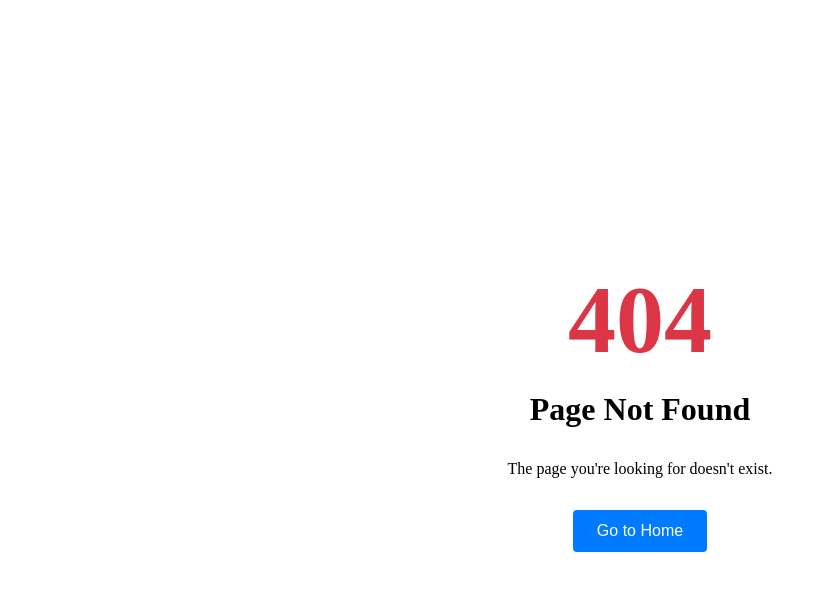
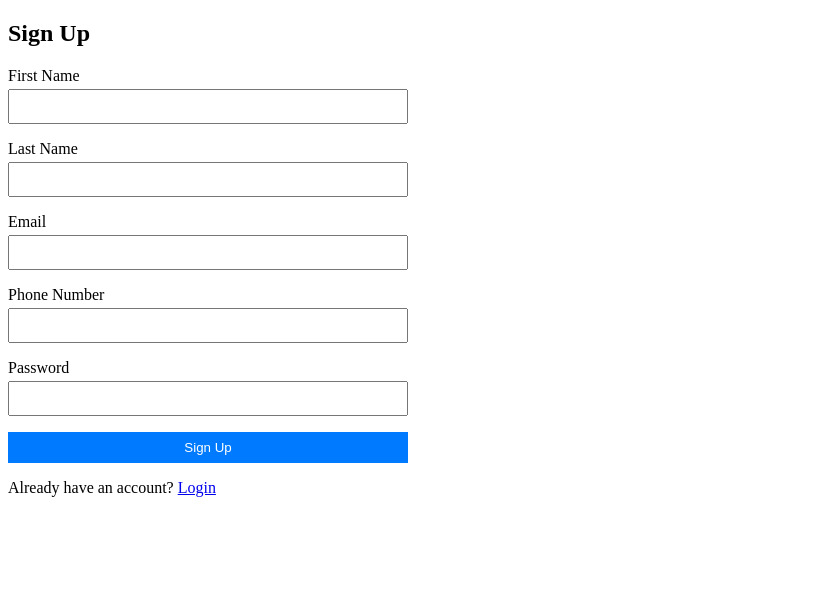
Before and after one commit to snebo/SeamFix-NextGen-Academy-Assignment-2, an Angular app: page /signup in a window 1280 px wide. Before the commit this address had no page. Shown: the top 590 px of the page, without its empty margins (0-822 px from the left). Built offline with nearby package versions, Linux system fonts and the light colour scheme.

Commit message:
feat: add signup

```diff
--- a/src/app/app.routes.ts
+++ b/src/app/app.routes.ts
@@ -16,6 +16,10 @@ export const routes: Routes = [
   {
     path: 'login',
     component: Login,
+  },
+  {
+    path: 'signup',
+    loadComponent: () => import('./auth/signup/signup').then((m) => m.Signup),
   },
   {
     path: 'products',
--- a/src/app/auth/auth.ts
+++ b/src/app/auth/auth.ts
@@ -18,9 +18,17 @@ export interface LoginResponse {
   user: AuthUser;
 }
 
+export interface SignUpData {
+  first_name: string;
+  last_name: string;
+  email: string;
+  phone_number: string;
+  password: string;
+}
+
 @Injectable({ providedIn: 'root' })
 export class AuthService {
-  private readonly API = `${environment.apiUrl}`;
+  private readonly API = `${environment.baseUrl}`;
 
   private authStateSubject = new BehaviorSubject<boolean>(this.hasStoredUser());
   isAuthenticated$ = this.authStateSubject.asObservable();
@@ -29,6 +37,10 @@ export class AuthService {
     private http: HttpClient,
     private router: Router,
   ) {}
+
+  signUp(userData: SignUpData) {
+    return this.http.post(`${this.API}/sign-in`, userData);
+  }
 
   login(email: string, password: string, redirectUrl?: string) {
     return this.http.post<LoginResponse>(`${this.API}/login`, { email, password }).pipe(
--- a/src/app/auth/login/login.html
+++ b/src/app/auth/login/login.html
@@ -25,3 +25,7 @@
 
   <button type="submit">Login</button>
 </form>
+
+<p>
+  Don't have an account? <a routerLink="/signup">Sign Up</a>
+</p>
--- a/src/app/auth/login/login.ts
+++ b/src/app/auth/login/login.ts
@@ -2,11 +2,11 @@ import { CommonModule } from '@angular/common';
 import { Component, inject } from '@angular/core';
 import { FormBuilder, ReactiveFormsModule, Validators } from '@angular/forms';
 import { AuthService } from '../auth';
-import { ActivatedRoute } from '@angular/router';
+import { ActivatedRoute, RouterModule } from '@angular/router';
 
 @Component({
   selector: 'app-login',
-  imports: [CommonModule, ReactiveFormsModule],
+  imports: [CommonModule, ReactiveFormsModule, RouterModule],
   templateUrl: './login.html',
   styleUrl: './login.css',
 })
--- /dev/null
+++ b/src/app/auth/signup/signup.css
@@ -0,0 +1,32 @@
+form {
+  display: flex;
+  flex-direction: column;
+  gap: 1rem;
+  max-width: 400px;
+}
+
+label {
+  display: flex;
+  flex-direction: column;
+}
+
+input {
+  padding: 0.5rem;
+  margin-top: 0.25rem;
+}
+
+button {
+  padding: 0.5rem;
+  background-color: #007bff;
+  color: white;
+  border: none;
+  cursor: pointer;
+}
+
+button:disabled {
+  background-color: #ccc;
+}
+
+small {
+  color: red;
+}
--- /dev/null
+++ b/src/app/auth/signup/signup.html
@@ -0,0 +1,63 @@
+<h2>Sign Up</h2>
+
+<div *ngIf="errorMessage" style="color: red; margin-bottom: 10px;">
+  {{ errorMessage }}
+</div>
+
+<div *ngIf="successMessage" style="color: green; margin-bottom: 10px;">
+  {{ successMessage }}
+</div>
+
+<form [formGroup]="form" (ngSubmit)="submit()">
+  <label>
+    First Name
+    <input type="text" formControlName="first_name" />
+  </label>
+  <div *ngIf="form.controls.first_name.touched && form.controls.first_name.invalid">
+    <small *ngIf="form.controls.first_name.errors?.['required']">First name is required.</small>
+  </div>
+
+  <label>
+    Last Name
+    <input type="text" formControlName="last_name" />
+  </label>
+  <div *ngIf="form.controls.last_name.touched && form.controls.last_name.invalid">
+    <small *ngIf="form.controls.last_name.errors?.['required']">Last name is required.</small>
+  </div>
+
+  <label>
+    Email
+    <input type="email" formControlName="email" />
+  </label>
+  <div *ngIf="form.controls.email.touched && form.controls.email.invalid">
+    <small *ngIf="form.controls.email.errors?.['required']">Email is required.</small>
+    <small *ngIf="form.controls.email.errors?.['email']">Enter a valid email.</small>
+  </div>
+
+  <label>
+    Phone Number
+    <input type="text" formControlName="phone_number" />
+  </label>
+  <div *ngIf="form.controls.phone_number.touched && form.controls.phone_number.invalid">
+    <small *ngIf="form.controls.phone_number.errors?.['required']">Phone number is required.</small>
+  </div>
+
+  <label>
+    Password
+    <input type="password" formControlName="password" />
+  </label>
+  <div *ngIf="form.controls.password.touched && form.controls.password.invalid">
+    <small *ngIf="form.controls.password.errors?.['required']">Password is required.</small>
+    <small *ngIf="form.controls.password.errors?.['minlength']">
+      Password must be at least 6 characters.
+    </small>
+  </div>
+
+  <button type="submit" [disabled]="isLoading">
+    {{ isLoading ? 'Signing up...' : 'Sign Up' }}
+  </button>
+</form>
+
+<p>
+  Already have an account? <a routerLink="/login">Login</a>
+</p>
--- /dev/null
+++ b/src/app/auth/signup/signup.ts
@@ -0,0 +1,57 @@
+import { CommonModule } from '@angular/common';
+import { Component, inject } from '@angular/core';
+import { FormBuilder, ReactiveFormsModule, Validators } from '@angular/forms';
+import { AuthService, SignUpData } from '../auth';
+import { Router, RouterModule } from '@angular/router';
+
+@Component({
+  selector: 'app-signup',
+  standalone: true,
+  imports: [CommonModule, ReactiveFormsModule, RouterModule],
+  templateUrl: './signup.html',
+  styleUrl: './signup.css',
+})
+export class Signup {
+  private formBuilder = inject(FormBuilder);
+  private auth = inject(AuthService);
+  private router = inject(Router);
+
+  isLoading = false;
+  errorMessage = '';
+  successMessage = '';
+
+  form = this.formBuilder.group({
+    first_name: ['', [Validators.required]],
+    last_name: ['', [Validators.required]],
+    email: ['', [Validators.required, Validators.email]],
+    phone_number: ['', [Validators.required]],
+    password: ['', [Validators.required, Validators.minLength(6)]],
+  });
+
+  submit(): void {
+    if (this.form.invalid) {
+      this.form.markAllAsTouched();
+      return;
+    }
+
+    this.isLoading = true;
+    this.errorMessage = '';
+    this.successMessage = '';
+
+    const userData = this.form.value as SignUpData;
+
+    this.auth.signUp(userData).subscribe({
+      next: () => {
+        this.isLoading = false;
+        this.successMessage = 'Registration successful! Redirecting to login...';
+        setTimeout(() => {
+          this.router.navigate(['/login']);
+        }, 2000);
+      },
+      error: (err) => {
+        this.isLoading = false;
+        this.errorMessage = err.error?.message || 'Registration failed. Please try again.';
+      },
+    });
+  }
+}
--- a/src/app/service/category.ts
+++ b/src/app/service/category.ts
@@ -8,7 +8,7 @@ import { environment } from '../../environments/environment';
   providedIn: 'root',
 })
 export class CategoryService {
-  private categoryUrl = `${environment.apiUrl}/category`;
+  private categoryUrl = `${environment.baseUrl}/category`;
 
   constructor(private http: HttpClient) {}
 
--- a/src/app/service/product.ts
+++ b/src/app/service/product.ts
@@ -1,4 +1,4 @@
-import { Injectable, signal } from '@angular/core';
+import { Injectable } from '@angular/core';
 import { HttpClient } from '@angular/common/http';
 import { Observable } from 'rxjs';
 import { Product } from '../models/product.model';
@@ -8,7 +8,7 @@ import { environment } from '../../environments/environment';
   providedIn: 'root',
 })
 export class ProductService {
-  private productJsonApiUrl = `${environment.apiUrl}/product`;
+  private productJsonApiUrl = `${environment.baseUrl}/product`;
 
   constructor(private http: HttpClient) {}
 
--- a/src/environments/environment.ts
+++ b/src/environments/environment.ts
@@ -1,4 +1,5 @@
+
 export const environment = {
   production: false,
-  apiUrl: 'http://localhost:3000/api/v1',
+  baseUrl: 'http://localhost:3000/api/v1',
 };
```
Also changed, not shown: 1 other file (tests, documents, lock files or other folders).
